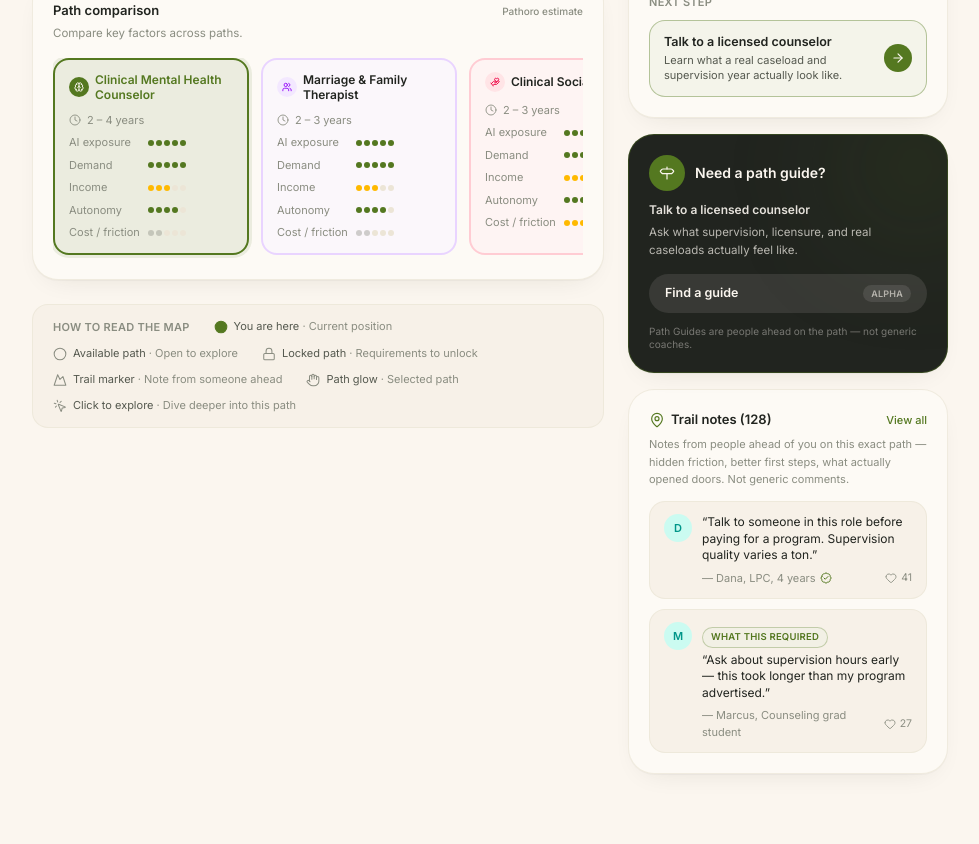
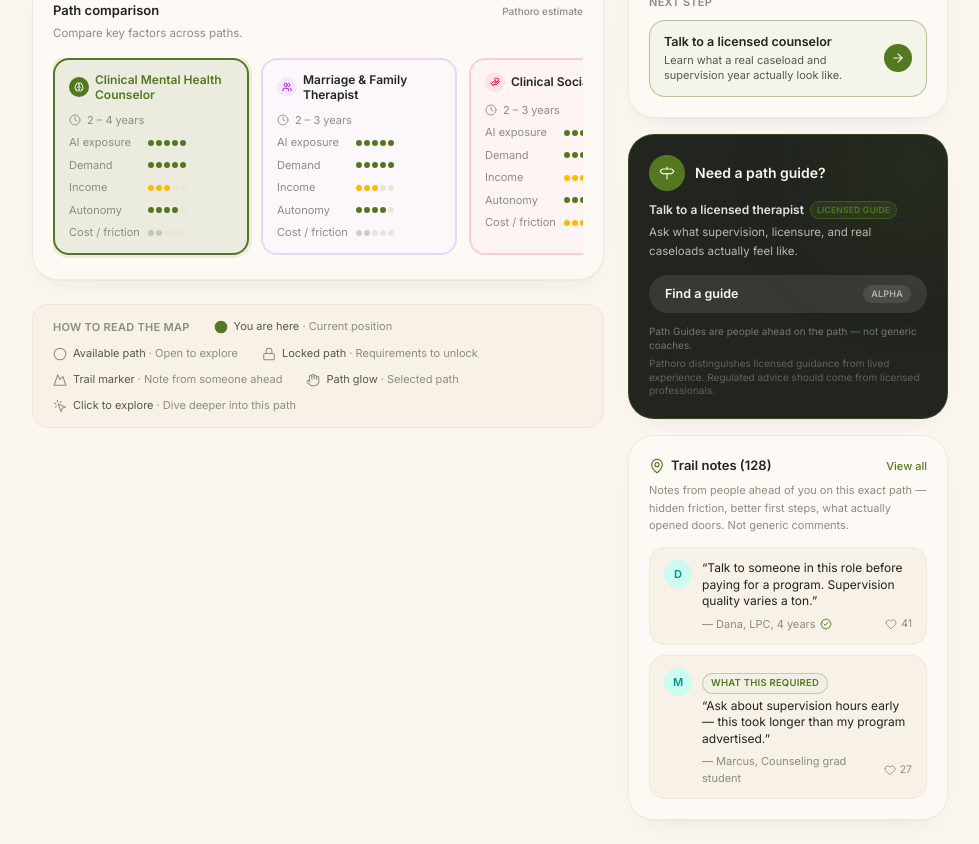
Before and after one commit to Mussafi/pathoro-mvp, a Next.js app: page /trail-map in a window 1280 px wide. Shown: the part 1020-1864 px from the top of the page, without its empty margins (292-1271 px from the left). Before the commit the page ends 1818 px from the top, so only its background shows below. Built offline with nearby package versions, Linux system fonts and the light colour scheme.

Commit message:
Clarify path guide credibility

```diff
--- a/components/trailmap/PathGuideCard.tsx
+++ b/components/trailmap/PathGuideCard.tsx
@@ -5,42 +5,77 @@ import { Signpost } from "lucide-react";
 import type { TrailMapBranch, TrailMapGoal, TrailMapGoalId } from "@/lib/trailMapData";
 import { PathGuideRequestModal } from "@/components/trailmap/PathGuideRequestModal";
 
+/** How credible a recommended guide's expertise is for this path — shown
+ * as a small badge so a user never mistakes lived experience for a
+ * credential, or a credential for something it isn't. Only "Licensed
+ * guide" and "Verified experience" are assigned today; the other two
+ * exist so future goals (or a peer trail-marker flow) have somewhere to
+ * land without inventing a new label. */
+type GuideBadge = "Licensed guide" | "Verified experience" | "Peer trail marker" | "Credential not verified";
+
+const GUIDE_BADGE_CLASS: Record<GuideBadge, string> = {
+  "Licensed guide": "border-green/50 bg-green/20 text-green",
+  "Verified experience": "border-cream/30 bg-cream/10 text-cream/70",
+  "Peer trail marker": "border-cream/25 bg-cream/5 text-cream/55",
+  "Credential not verified": "border-amber-400/40 bg-amber-400/10 text-amber-200",
+};
+
 /** Goal-specific framing for "who ahead on this path could you talk to" —
- * intentionally not generic "coaching" language. Doctor and school-admin
- * follow the same pattern as the task's worked examples (therapist,
- * nurse, lawyer, engineer, resale, vegetarian). */
-const GUIDE_CONTENT: Record<TrailMapGoalId, { cta: string; subtitle: string }> = {
+ * intentionally not generic "coaching" language, and not a generic
+ * "health and lifestyle coach" default either. For paths that touch
+ * professional, clinical, legal, medical, or licensure-related questions,
+ * the recommended guide is a licensed/credentialed person; for habit or
+ * practical-experience paths, it's someone with verified lived
+ * experience — and where a licensed domain overlaps (nutrition, finance),
+ * `note` points to the right kind of professional instead of implying
+ * the Path Guide can give that advice. */
+const GUIDE_CONTENT: Record<
+  TrailMapGoalId,
+  { cta: string; subtitle: string; badge: GuideBadge; note?: string }
+> = {
   therapist: {
-    cta: "Talk to a licensed counselor",
+    cta: "Talk to a licensed therapist",
     subtitle: "Ask what supervision, licensure, and real caseloads actually feel like.",
+    badge: "Licensed guide",
   },
   nurse: {
-    cta: "Talk to an ICU nurse",
+    cta: "Talk to a registered nurse",
     subtitle: "Learn what a real week looks like before choosing this branch.",
+    badge: "Licensed guide",
   },
   lawyer: {
     cta: "Talk to a practicing attorney",
     subtitle: "Ask what this legal path actually rewards and costs.",
+    badge: "Licensed guide",
+    note: "This is lived-path perspective, not legal advice.",
   },
   doctor: {
-    cta: "Talk to a practicing physician",
+    cta: "Talk to a physician or resident",
     subtitle: "Ask what residency and this specialty actually demand day to day.",
+    badge: "Licensed guide",
+    note: "This is lived-path perspective, not medical advice.",
   },
   engineer: {
     cta: "Talk to an engineer in this field",
     subtitle: "Ask what skills matter before choosing a track.",
+    badge: "Verified experience",
   },
   "school-admin": {
     cta: "Talk to a school administrator",
     subtitle: "Ask what changed most once they moved from the classroom.",
+    badge: "Licensed guide",
   },
   vegetarian: {
     cta: "Talk to someone who made the switch",
     subtitle: "Ask how they made the habit stick in real life.",
+    badge: "Verified experience",
+    note: "For nutrition or medical dietary questions, look for a registered dietitian or licensed clinician.",
   },
   resale: {
-    cta: "Talk to a reseller",
+    cta: "Talk to an experienced reseller",
     subtitle: "Ask where beginners actually source inventory.",
+    badge: "Verified experience",
+    note: "For financial or tax advice, look for a licensed financial professional.",
   },
 };
 
@@ -59,8 +94,18 @@ export function PathGuideCard({ goal, branch }: { goal: TrailMapGoal; branch: Tr
         <span className="text-[14px] font-semibold text-cream">Need a path guide?</span>
       </div>
 
-      <p className="relative mt-2.5 text-[12px] font-semibold text-cream/90">{content.cta}</p>
+      <div className="relative mt-2.5 flex items-center gap-1.5">
+        <span className="text-[12px] font-semibold text-cream/90">{content.cta}</span>
+        <span
+          className={`shrink-0 rounded-full border px-1.5 py-0.5 text-[8.5px] font-semibold uppercase tracking-wide ${GUIDE_BADGE_CLASS[content.badge]}`}
+        >
+          {content.badge}
+        </span>
+      </div>
       <p className="relative mt-1 text-[11.5px] leading-relaxed text-cream/70">{content.subtitle}</p>
+      {content.note && (
+        <p className="relative mt-1.5 text-[10.5px] leading-snug text-cream/45">{content.note}</p>
+      )}
 
       <button
         type="button"
@@ -76,6 +121,10 @@ export function PathGuideCard({ goal, branch }: { goal: TrailMapGoal; branch: Tr
       <p className="relative mt-3 text-[10px] leading-snug text-cream/40">
         Path Guides are people ahead on the path — not generic coaches.
       </p>
+      <p className="relative mt-1 text-[10px] leading-snug text-cream/30">
+        Pathoro distinguishes licensed guidance from lived experience.
+        Regulated advice should come from licensed professionals.
+      </p>
 
       {requestOpen && (
         <PathGuideRequestModal
```
